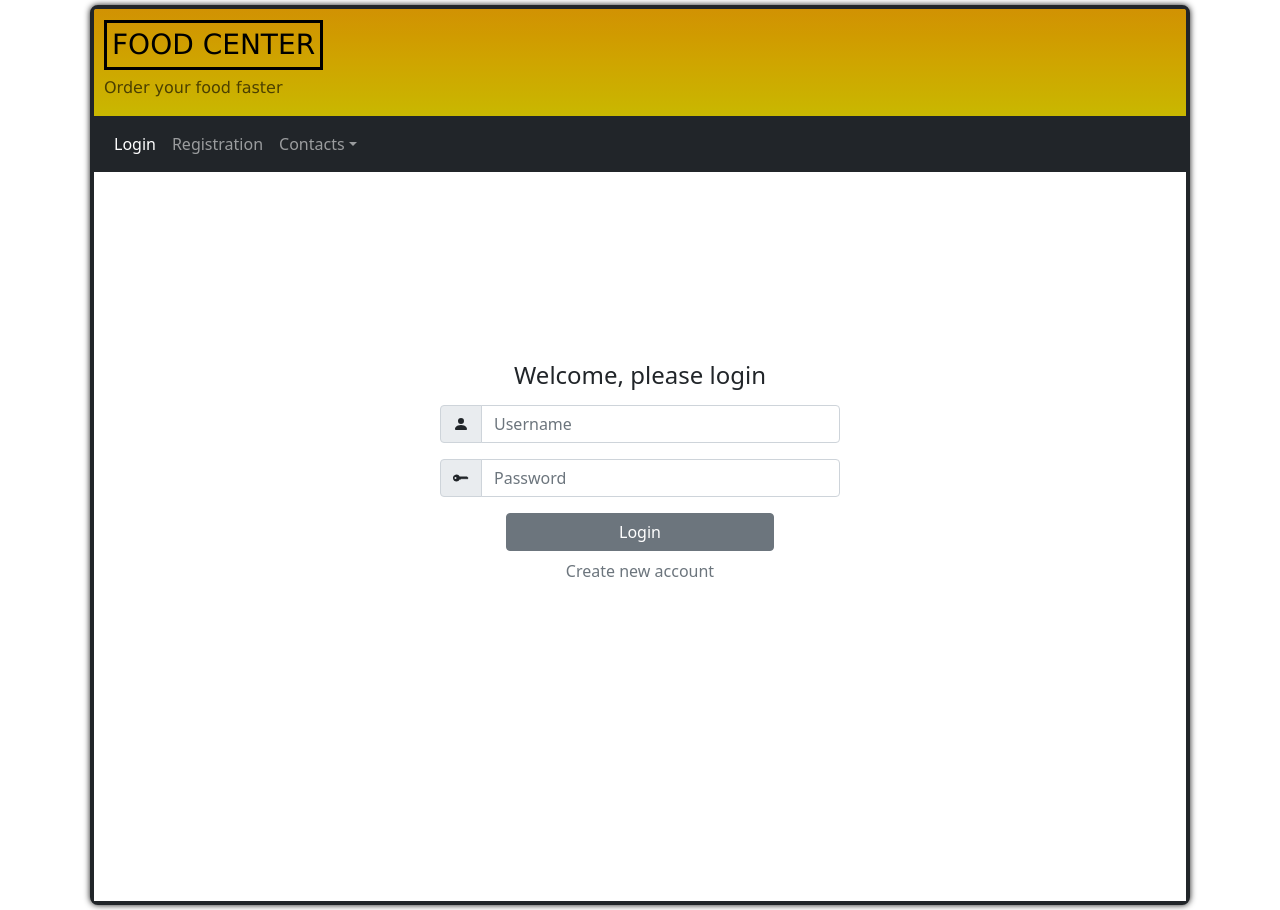
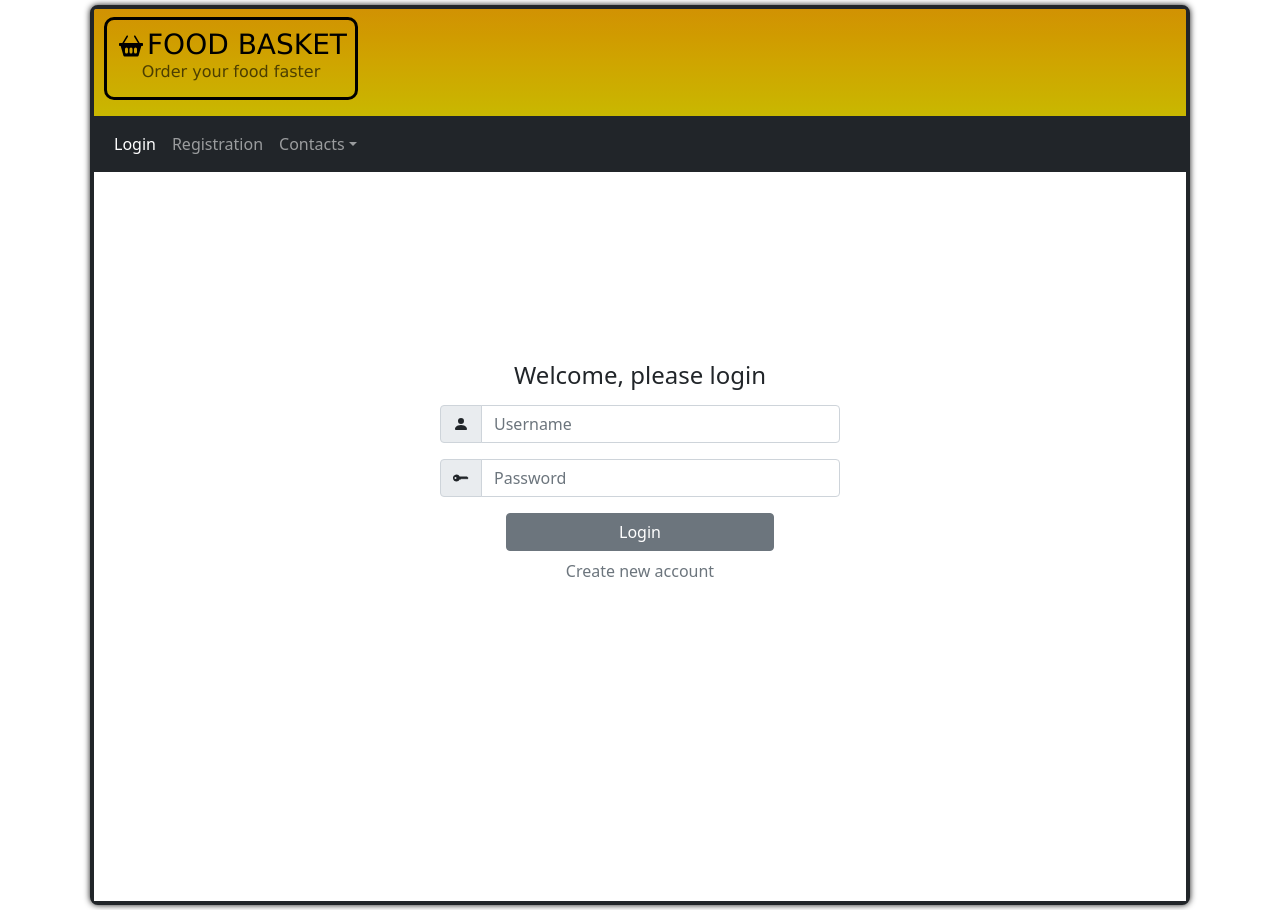
Before and after one commit to dendycodes/FOOD-BASKET, a React (Create React App) app in the folder frontend/project/: page / in a window 1280 px wide. Built offline with nearby package versions, Linux system fonts and the light colour scheme.

Commit message:
fixed logo

```diff
--- a/frontend/project/src/components/header/header.css
+++ b/frontend/project/src/components/header/header.css
@@ -24,10 +24,18 @@
 
 h6 {
   color: rgba(0, 0, 0, 0.63);
+  text-align: center;
 }
+
 h3 {
   border: 3px solid black;
   box-sizing: border-box;
-  padding: 5px;
+  padding: 8px;
   color: rgb(0, 0, 0);
+  border-radius: 10px;
+  transition: 0.2s ease;
 }
+h3:hover {
+  transform: scale(1.03);
+  cursor: pointer;
+}
--- a/frontend/project/src/components/header/header.js
+++ b/frontend/project/src/components/header/header.js
@@ -5,8 +5,20 @@ class Header extends Component {
   render() {
     return (
       <div className="header">
-        <h3> FOOD CENTER </h3>
-        <h6> Order your food faster</h6>
+        <h3>
+          {" "}
+          <svg
+            xmlns="http://www.w3.org/2000/svg"
+            width="24"
+            height="24"
+            fill="currentColor"
+            class="bi bi-basket2-fill m-1"
+            viewBox="0 0 16 16"
+          >
+            <path d="M5.929 1.757a.5.5 0 1 0-.858-.514L2.217 6H.5a.5.5 0 0 0-.5.5v1a.5.5 0 0 0 .5.5h.623l1.844 6.456A.75.75 0 0 0 3.69 15h8.622a.75.75 0 0 0 .722-.544L14.877 8h.623a.5.5 0 0 0 .5-.5v-1a.5.5 0 0 0-.5-.5h-1.717L10.93 1.243a.5.5 0 1 0-.858.514L12.617 6H3.383L5.93 1.757zM4 10a1 1 0 0 1 2 0v2a1 1 0 1 1-2 0v-2zm3 0a1 1 0 0 1 2 0v2a1 1 0 1 1-2 0v-2zm4-1a1 1 0 0 1 1 1v2a1 1 0 1 1-2 0v-2a1 1 0 0 1 1-1z" />
+          </svg>
+          FOOD BASKET <h6> Order your food faster</h6>
+        </h3>
       </div>
     );
   }
```
Also changed, not shown: 1 other file (tests, documents, lock files or other folders).
